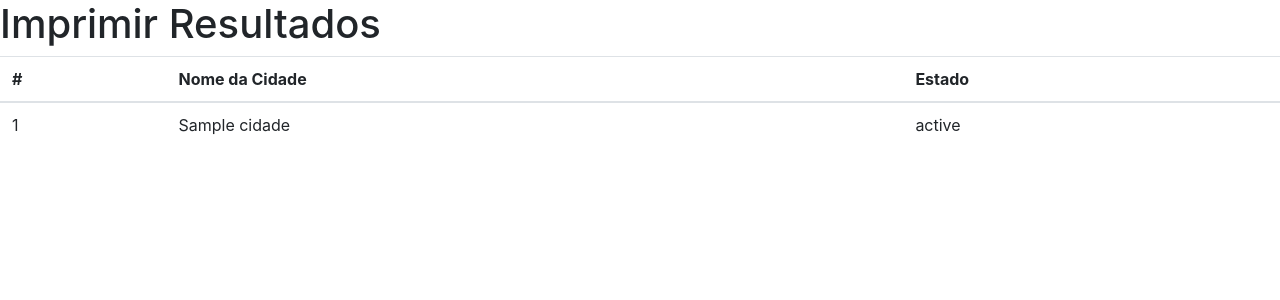
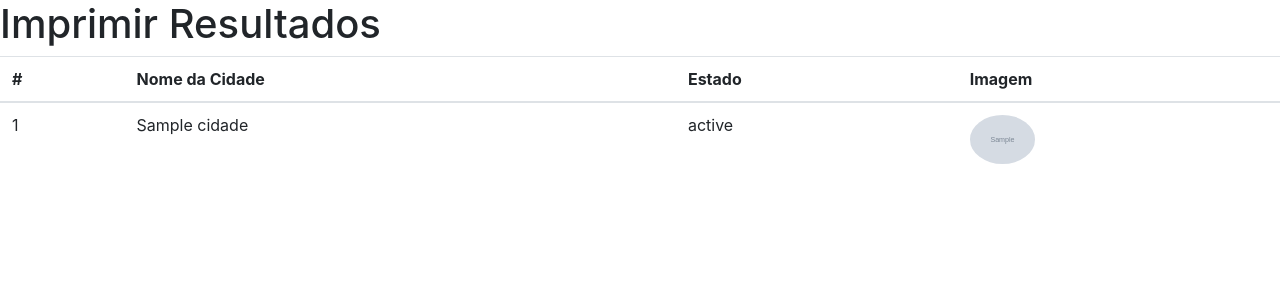
Before and after one commit to JefersonQueiroga/classificadoemprego, a Django app: page /lista_cidades/ in a window 1280 px wide. Shown: the top 300 px of the page. Run offline with Django 3.2, Linux system fonts and the light colour scheme; tables that the repository leaves empty hold one stand-in row (values such as "Sample post"); grey boxes marked "Sample" are stand-in pictures; some libraries are stand-ins or nearby versions.

Commit message:
Adicionar imagem listagem

```diff
--- a/main/templates/main/listagem_cidades.html
+++ b/main/templates/main/listagem_cidades.html
@@ -18,7 +18,7 @@
               <th scope="col">#</th>
               <th scope="col">Nome da Cidade</th>
               <th scope="col">Estado</th>
-
+              <th scope="col">Imagem</th>
             </tr>
           </thead>
           <tbody>
@@ -27,6 +27,9 @@
                 <td>{{ forloop.counter }}</td>
                 <td>{{ obj.nome  }}</td>
                 <td>{{ obj.sigla_estado  }}</td>
+                <td> <img alt="image" src="/media/{{obj.foto}}" class="rounded-circle" width="65" data-toggle="title" title="">
+                </td>
+
               </tr>
             {% endfor %}
 
```
